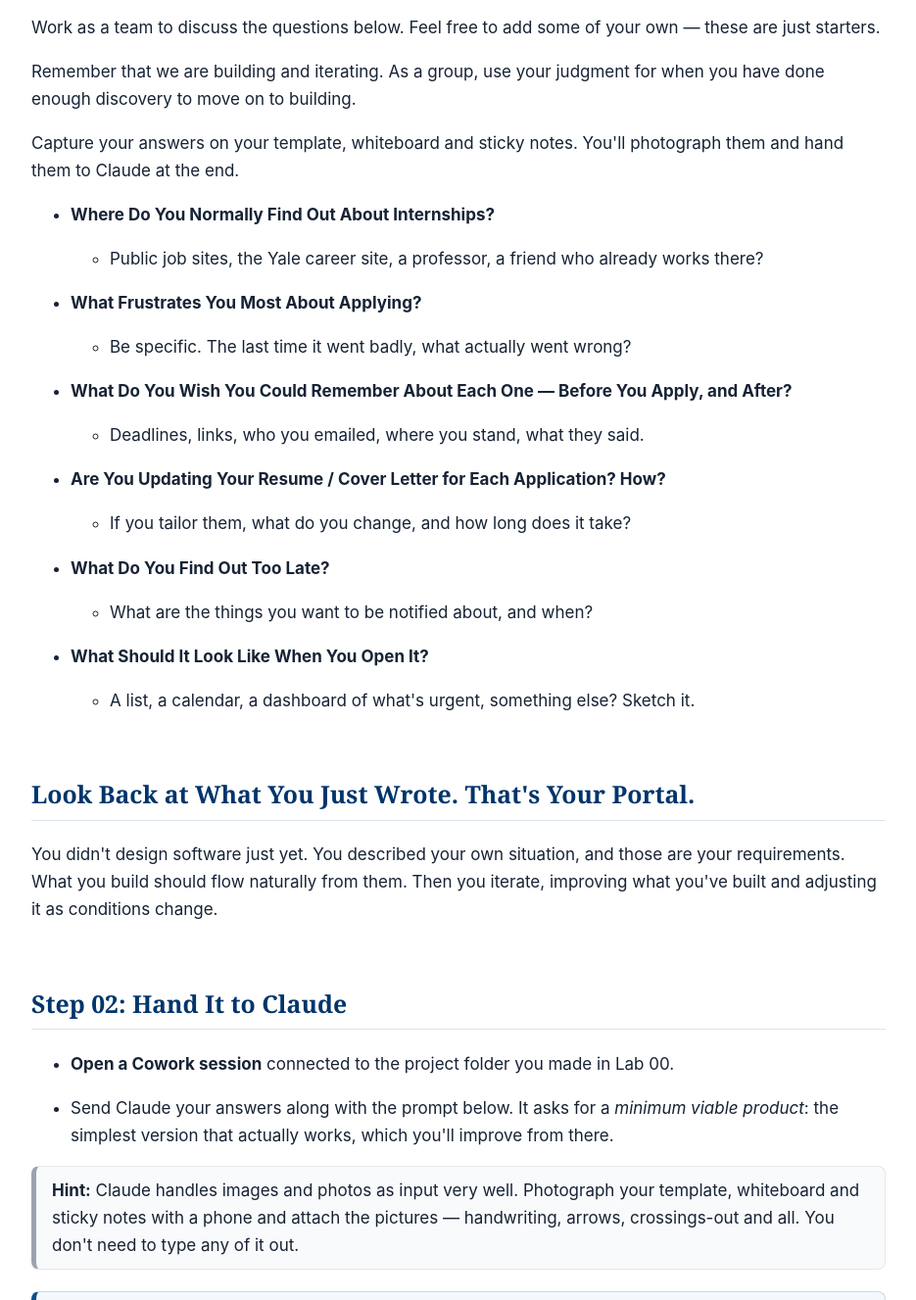
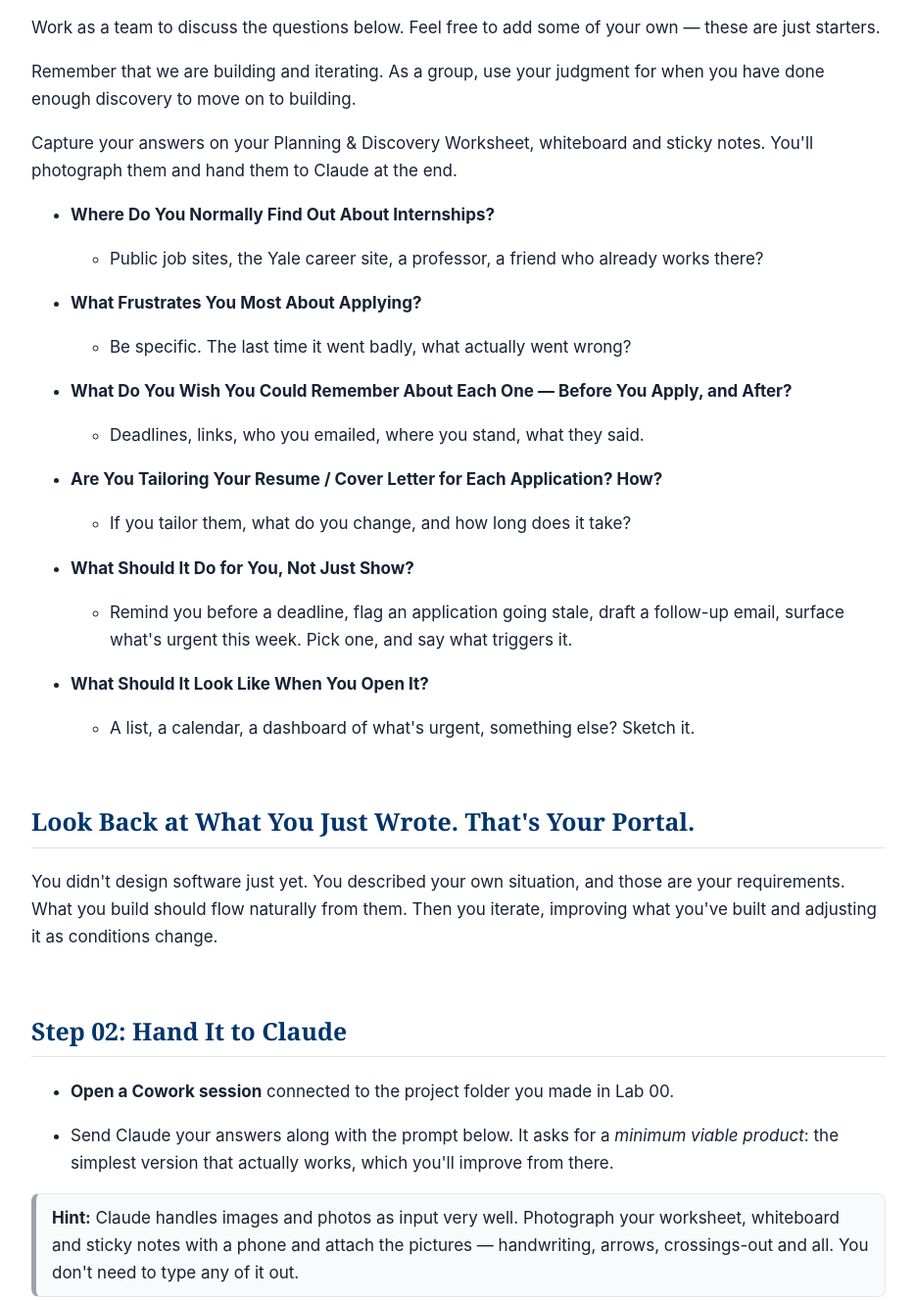
Before and after one commit to gcodekhanna1/2026-11-enas-agentic-lab, a plain HTML site: page Lab_01_Guide_Internship_Planner.html in a window 1280 px wide. Shown: the part 607-1934 px from the top of the page at 98% size, without its empty margins (172-1107 px from the left). Drawn offline with Linux system fonts and the light colour scheme.

Commit message:
Labs 01 and 02: match Kathy's Planning & Discovery Worksheet
Lab 01 Q4 and Q5 reworded to match the worksheet; both guides now call it the worksheet.

```diff
--- a/Lab_01_Guide_Internship_Planner.html
+++ b/Lab_01_Guide_Internship_Planner.html
@@ -40,7 +40,7 @@ table.path{border-collapse:collapse;width:100%}table.path th,table.path td{borde
 <p><em>About 30 minutes, as a guide rather than a limit.</em></p>
 <p>Work as a team to discuss the questions below. Feel free to add some of your own — these are just starters.</p>
 <p>Remember that we are building and iterating. As a group, use your judgment for when you have done enough discovery to move on to building.</p>
-<p>Capture your answers on your template, whiteboard and sticky notes. You'll photograph them and hand them to Claude at the end.</p>
+<p>Capture your answers on your Planning &amp; Discovery Worksheet, whiteboard and sticky notes. You'll photograph them and hand them to Claude at the end.</p>
 <ul>
 <li><p><strong>Where Do You Normally Find Out About Internships?</strong></p>
 <ul>
@@ -57,14 +57,14 @@ table.path{border-collapse:collapse;width:100%}table.path th,table.path td{borde
 <li>Deadlines, links, who you emailed, where you stand, what they said.</li>
 </ul>
 </li>
-<li><p><strong>Are You Updating Your Resume / Cover Letter for Each Application? How?</strong></p>
+<li><p><strong>Are You Tailoring Your Resume / Cover Letter for Each Application? How?</strong></p>
 <ul>
 <li>If you tailor them, what do you change, and how long does it take?</li>
 </ul>
 </li>
-<li><p><strong>What Do You Find Out Too Late?</strong></p>
+<li><p><strong>What Should It Do for You, Not Just Show?</strong></p>
 <ul>
-<li>What are the things you want to be notified about, and when?</li>
+<li>Remind you before a deadline, flag an application going stale, draft a follow-up email, surface what's urgent this week. Pick one, and say what triggers it.</li>
 </ul>
 </li>
 <li><p><strong>What Should It Look Like When You Open It?</strong></p>
@@ -86,7 +86,7 @@ table.path{border-collapse:collapse;width:100%}table.path th,table.path td{borde
 <li><p>Send Claude your answers along with the prompt below. It asks for a <em>minimum viable product</em>: the simplest version that actually works, which you'll improve from there.</p>
 </li>
 </ul>
-<p class="info"><b>Hint:</b> Claude handles images and photos as input very well. Photograph your template, whiteboard and sticky notes with a phone and attach the pictures — handwriting, arrows, crossings-out and all. You don't need to type any of it out.</p>
+<p class="info"><b>Hint:</b> Claude handles images and photos as input very well. Photograph your worksheet, whiteboard and sticky notes with a phone and attach the pictures — handwriting, arrows, crossings-out and all. You don't need to type any of it out.</p>
 
 <blockquote>
 <p>We're a table of Yale students building an internship planner for ourselves. It should help us keep track of the internships we're applying to, remember deadlines and contacts, and stop finding things out too late. We'll build it step by step: a simple working version first, then we'll improve it.</p>
@@ -162,7 +162,7 @@ table.path{border-collapse:collapse;width:100%}table.path th,table.path td{borde
 <br>
 
 <h2>Step 07: Make It Do Something</h2>
-<p>So far, your portal shows you things. Now it's time to make it perform some actions. One thing you may want to add is reminders (you may already have this under &quot;What Do You Find Out Too Late?&quot;).</p>
+<p>So far, your portal shows you things. Now it's time to make it perform some actions. One thing you may want to add is reminders (you may already have this under &quot;What Should It Do for You, Not Just Show?&quot;).</p>
 <p>Remember MCP, the &quot;USB-C port&quot; for AI? We built an MCP server for this class, so your portal has a tool it can use to take actions. One of its tools, <code>send_reminder</code>, emails a reminder, with a calendar invite if you give it a date, to your table's lab account, which forwards to your table leader's inbox. It can only send to the lab accounts, which is generally good practice: it keeps personal email addresses masked. The server lives at <code>https://mcp.paradigmventures.ai/mcp</code>.</p>
 <p><a href="Lab_01_How_It_Works.html">See how it fits together</a>.</p>
 <h3>Suggestion: Add a &quot;Send Reminder&quot; Button</h3>
@@ -248,7 +248,7 @@ table.path{border-collapse:collapse;width:100%}table.path th,table.path td{borde
 </li>
 <li><p><strong>You directed an agent.</strong> It asked, planned, used tools and built — you decided what mattered.</p>
 </li>
-<li><p><strong>A thing that displays is a page. A thing that acts is an agent.</strong> &quot;What Do You Find Out Too Late?&quot; is where yours crossed that line.</p>
+<li><p><strong>A thing that displays is a page. A thing that acts is an agent.</strong> &quot;What Should It Do for You, Not Just Show?&quot; is where yours crossed that line.</p>
 </li>
 </ul>
 <br>
```
Also changed, not shown: Lab_02_Guide_Portfolio_Tracker.html (+2 -2 lines), 10 other files.
